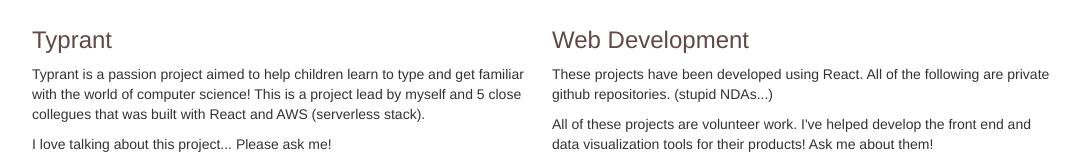
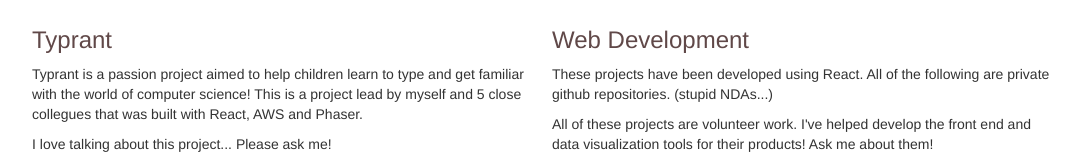
Before and after one commit to JosephPark259/JosephPark259.github.io, a plain HTML site: page index.html in a window 1280 px wide. Shown: the part 2156-2317 px from the top of the page, without its empty margins (96-1176 px from the left). Drawn offline with Linux system fonts and the light colour scheme.

Commit message:
Update content for description

```diff
--- a/index.html
+++ b/index.html
@@ -65,7 +65,7 @@ gtag('config', 'UA-129314434-1');
         <div id="typrant" class="project">
           <div class="header">
             <h3>Typrant</h3>
-            <p>Typrant is a passion project aimed to help children learn to type and get familiar with the world of computer science! This is a project lead by myself and 5 close collegues that was built with React and AWS (serverless stack).</p>
+            <p>Typrant is a passion project aimed to help children learn to type and get familiar with the world of computer science! This is a project lead by myself and 5 close collegues that was built with React, AWS and Phaser.</p>
             <p>I love talking about this project... Please ask me! </p>
             <p><a href="https://www.typrant.io/">typrant.io</a></p>
           </div>
```
